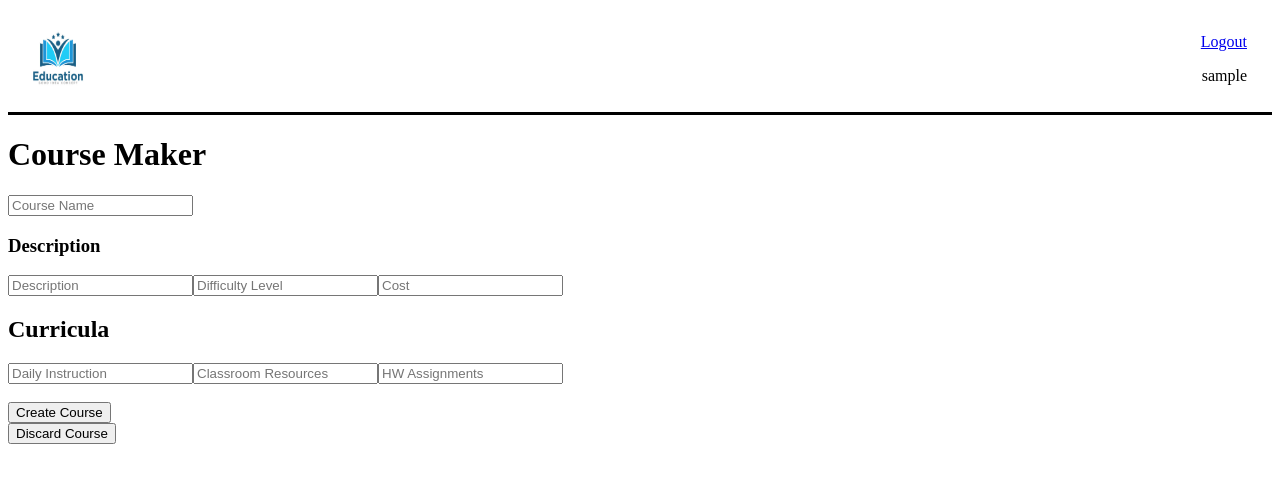
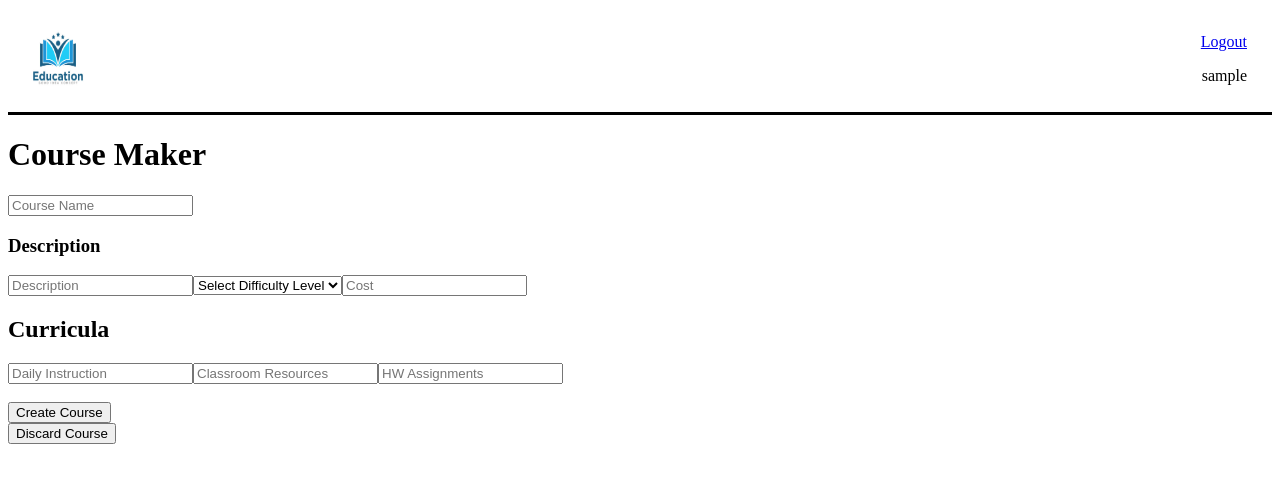
Before and after one commit to ivyyang10/E-learning-App, a Vue app in the folder capstone/vue/: page /createcourse in a window 1280 px wide. Shown: the top 482 px of the page. Built offline with nearby package versions, Linux system fonts and the light colour scheme; sample sign-in values are in the browser's storage.

Commit message:
difficulty level dropdown finished

```diff
--- a/capstone/vue/src/components/CourseMakerForm.vue
+++ b/capstone/vue/src/components/CourseMakerForm.vue
@@ -6,7 +6,15 @@
     <div>
         <h3>Description</h3>
         <input class="description" type="text" placeholder="Description" v-model="course.description" />
-        <input class="difficulty" type="text" placeholder="Difficulty Level" v-model="course.difficulty" />
+        <!-- <input class="difficulty" type="text" placeholder="Difficulty Level" v-model="course.difficulty" /> -->
+        <select name="Difficulty" @Change="onChange($event)" class="form-select">
+            <option value =" "> Select Difficulty Level</option>
+            <option value ="easy"> Easy</option>
+            <option value ="medium "> Medium</option>
+            <option value ="Difficult"> Difficult</option>
+        </select>
+
+
         <input class="cost" type="text" placeholder="Cost" v-model="course.cost" />
         </div>
     <div id="curricula">
@@ -49,9 +57,17 @@ export default {
                 links: '',
                 hwAssignment: ''
             }
+
+
+
+
         }
     },
     methods: {
+
+        onChange(e){
+            this.difficulty=e.target.value;
+        },
 
 
         saveCourse() {
```
